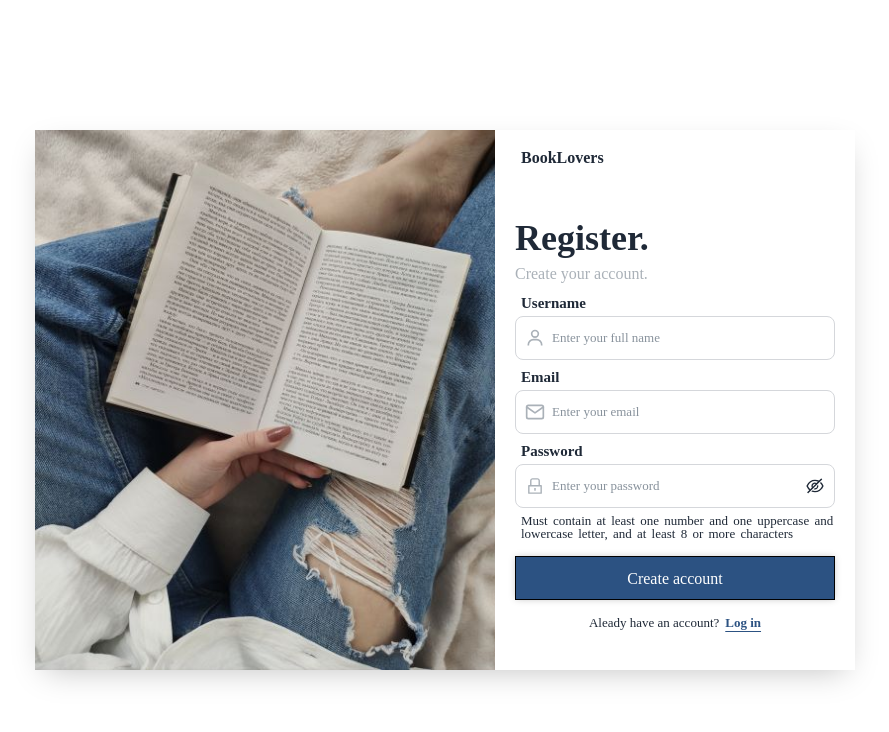
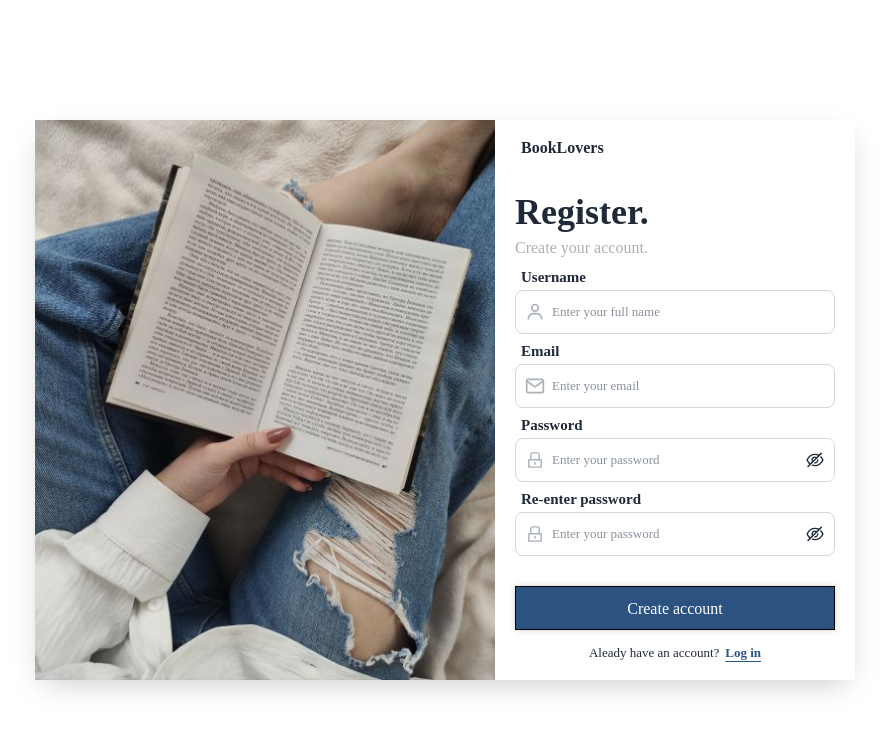
Before and after one commit to woohyeon-dev/booklovers, a React app in the folder client/: page /register in a window 1280 px wide. Shown: the top 732 px of the page, without its empty margins (195-1084 px from the left). Built offline with nearby package versions, Linux system fonts and the light colour scheme; a web font is replaced by a local one.

Commit message:
Add re-enter password input to register page

```diff
--- a/client/src/components/Button.tsx
+++ b/client/src/components/Button.tsx
@@ -10,6 +10,7 @@ type props = {
   value: string;
   color?: ColorType;
   bgColor?: ColorType;
+  type?: 'button' | 'submit' | 'reset';
   onClick: (e: React.MouseEvent<HTMLButtonElement>) => void;
 };
 
--- a/client/src/components/FormContainer.tsx
+++ b/client/src/components/FormContainer.tsx
@@ -2,7 +2,7 @@ import React from 'react';
 import styled from 'styled-components';
 import BackgroundImage from '../assets/book.jpeg';
 import favicon from '../assets/favicon.ico';
-import { useLocation } from 'react-router-dom';
+import { Link, useLocation } from 'react-router-dom';
 
 function FormContainer({ onSubmit, children }) {
   const pathname = useLocation().pathname.replace('/', '');
@@ -11,10 +11,10 @@ function FormContainer({ onSubmit, children }) {
       <div className="loginContainer">
         <img className="image" src={BackgroundImage} alt="" />
         <form className="loginFormBox" onSubmit={onSubmit}>
-          <div className="logo">
+          <Link to="/" className="logo">
             <img className="logoIcon" src={favicon} alt="" />
             <span>BookLovers</span>
-          </div>
+          </Link>
           {pathname.startsWith('login') && (
             <>
               <div className="title">Log in.</div>
@@ -43,7 +43,7 @@ const FormContainerBox = styled.div`
 
   .loginContainer {
     width: 820px;
-    height: 540px;
+    height: 560px;
     margin: 0 auto;
     display: flex;
     justify-content: center;
@@ -53,12 +53,12 @@ const FormContainerBox = styled.div`
 
   .image {
     width: 460px;
-    height: 540px;
+    height: 560px;
   }
 
   .loginFormBox {
     width: 360px;
-    height: 540px;
+    height: 560px;
     padding: 20px;
     display: flex;
     flex-direction: column;
@@ -68,7 +68,6 @@ const FormContainerBox = styled.div`
     display: flex;
     font-family: 'Unreal_science_orbit';
     font-weight: bold;
-    height: 100%;
   }
 
   .logo > img {
@@ -79,6 +78,9 @@ const FormContainerBox = styled.div`
   .title {
     font-size: 36px;
     font-weight: bold;
+    display: flex;
+    align-items: flex-end;
+    height: 100%;
   }
 
   .subTitle {
--- a/client/src/pages/Login.tsx
+++ b/client/src/pages/Login.tsx
@@ -59,13 +59,21 @@ const Login = () => {
           </Link>
         </div>
         <div className="divider text-gray-500">or</div>
-        <Button value="Sign in with Facebook" Icon={AiFillFacebook} iconColor={'#3b5998'} onClick={(e) => {}} />
+        <Button
+          value="Sign in with Facebook"
+          Icon={AiFillFacebook}
+          iconColor={'#3b5998'}
+          type="button"
+          onClick={(e) => {}}
+        />
       </LoginBox>
     </FormContainer>
   );
 };
 
 const LoginBox = styled.div`
+  width: 320px;
+
   .optionGroup {
     display: flex;
     justify-content: space-between;
--- a/client/src/pages/Register.tsx
+++ b/client/src/pages/Register.tsx
@@ -15,21 +15,26 @@ const Register = () => {
     username: '',
     email: '',
     password: '',
+    re_password: '',
   });
-  const { username, email, password } = inputValue;
+  const { username, email, password, re_password } = inputValue;
   const { sendData } = useAxios({
     method: 'POST',
     url: `/auth`,
     headers: {
       'Content-type': 'application/json; charset=UTF-8',
     },
-    data: inputValue,
+    data: { username, email, password },
   });
 
   const handleInput = async (e: React.FormEvent<HTMLFormElement>) => {
     e.preventDefault();
-    sendData();
-    navigate('/');
+    if (password === re_password) {
+      sendData();
+      navigate('/');
+    } else {
+      alert('Passwords must match');
+    }
   };
   return (
     <FormContainer onSubmit={handleInput}>
@@ -68,9 +73,18 @@ const Register = () => {
           pattern="(?=.*\d)(?=.*[a-z])(?=.*[A-Z]).{8,}"
           title="Must contain at least one  number and one uppercase and lowercase letter, and at least 8 or more characters"
         />
-        <div className="warningText">
-          Must contain at least one number and one uppercase and lowercase letter, and at least 8 or more characters
-        </div>
+        <Input
+          label="Re-enter password"
+          name="re_password"
+          type="password"
+          placeholder="Enter your password"
+          Icon={AiOutlineLock}
+          required
+          value={re_password}
+          onChange={onChange}
+          pattern="(?=.*\d)(?=.*[a-z])(?=.*[A-Z]).{8,}"
+          title="Must contain at least one  number and one uppercase and lowercase letter, and at least 8 or more characters"
+        />
         <Button value="Create account" bgColor="#2c5282" color="white" onClick={(e) => {}} />
         <div className="registerGroup">
           <span>Aleady have an account?</span>
@@ -84,19 +98,16 @@ const Register = () => {
 };
 
 const RegisterBox = styled.div`
-  .warningText {
-    font-size: 13px;
-    padding-top: 6px;
-    padding-left: 6px;
-    padding-bottom: 16px;
-    word-spacing: 2px;
+  width: 320px;
+
+  Button {
+    margin-top: 30px;
   }
 
   .registerGroup {
     padding-top: 16px;
     font-size: 13px;
     height: 30px;
-    margin-bottom: 20px;
     text-align: center;
   }
 
```
